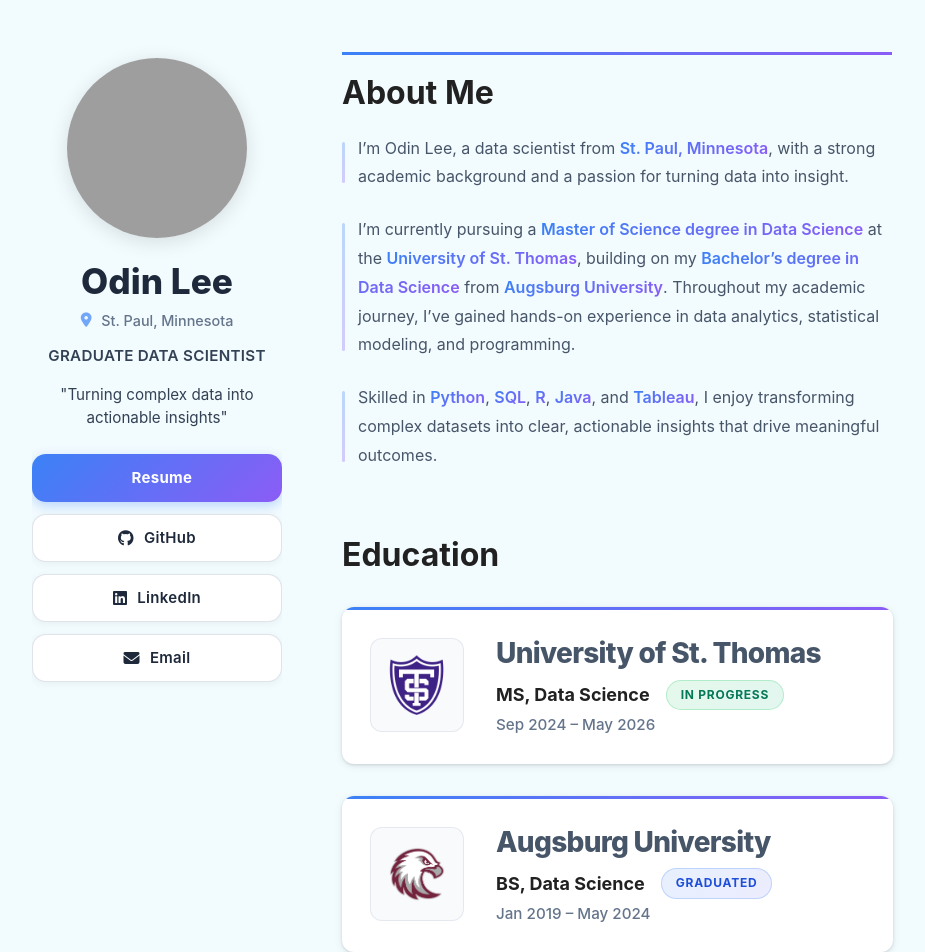
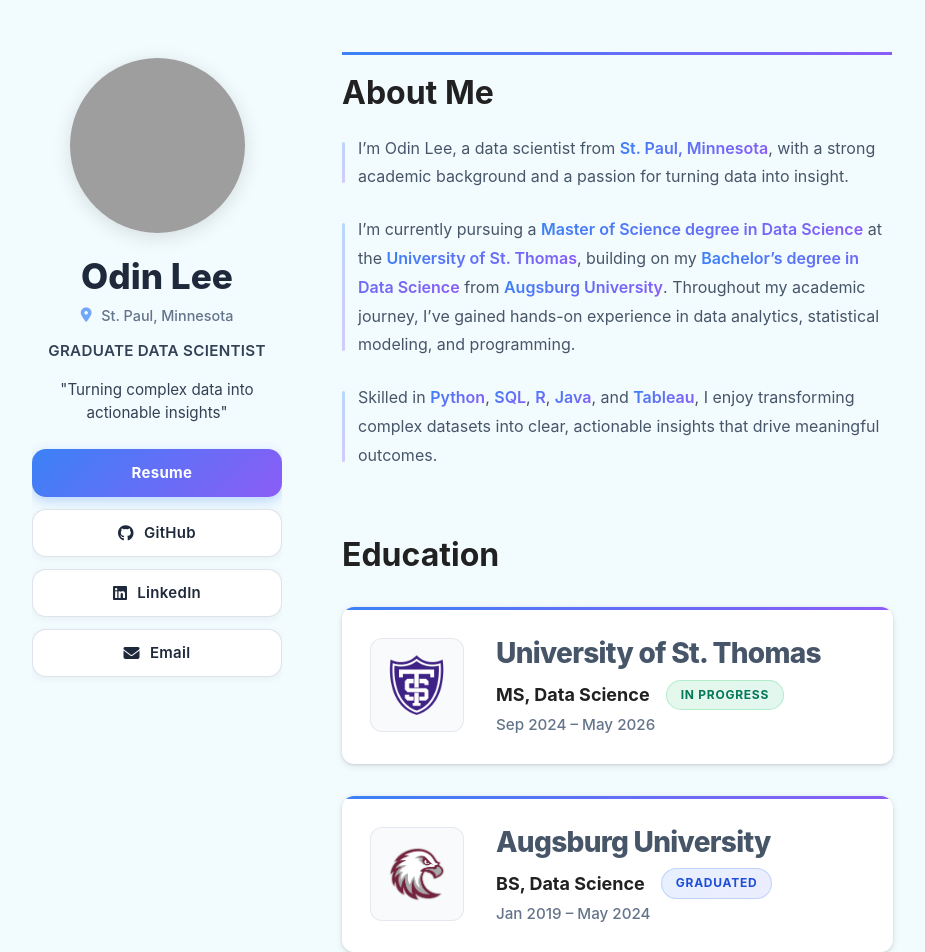
Before and after one commit to OdinLeePro/OdinLeePro.github.io, a Jekyll site: the page built from index.md, in a window 1280 px wide and 1400 px high. Shown: the top 952 px of the window, without its empty margins (178-1103 px from the left). Built offline with Jekyll 4.4.1, drawn with Linux system fonts in a browser that asks for light colours; grey boxes are pictures that could not be loaded.

Commit message:
Add files via upload

```diff
--- a/assets/css/style.scss
+++ b/assets/css/style.scss
@@ -111,7 +111,7 @@ h1.section-title {
 .headshot {
   border-radius: 50%;                                                                                         // make the image perfectly circular
   margin-bottom: 1.5rem;                                                                                      // spacing below headshot
-  max-width: 72%;                                                                                             // size limit for better text balance
+  max-width: 70%;                                                                                             // size limit for better text balance
   aspect-ratio: 1 / 1;                                                                                        // maintain square proportions
   height: auto;                                                                                               // keeps height responsive with width
   display: block;                                                                                             // treat as block so margin auto works
@@ -595,7 +595,7 @@ including layout wrappers, base button design, hover/focus states, and style var
   content: '';                                                                                                // create decorative element
   position: absolute;                                                                                         // position within .projectImg
   top: 0; left: 0; right: 0;                                                                                  // span full width at top
-  height: 10px;                                                                                                // thin bar thickness
+  height: 3px;                                                                                                // thin bar thickness
   background: linear-gradient(135deg, $blue, $purple);                                                        // gradient accent
   z-index: 2;                                                                                                 // keep above image content
 }
```
